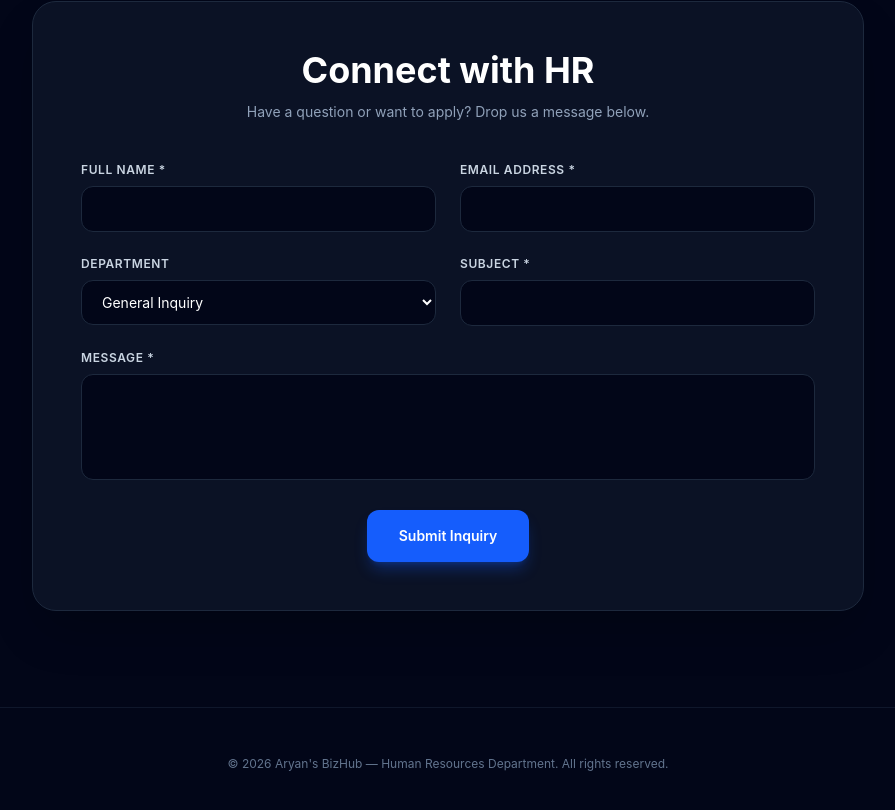
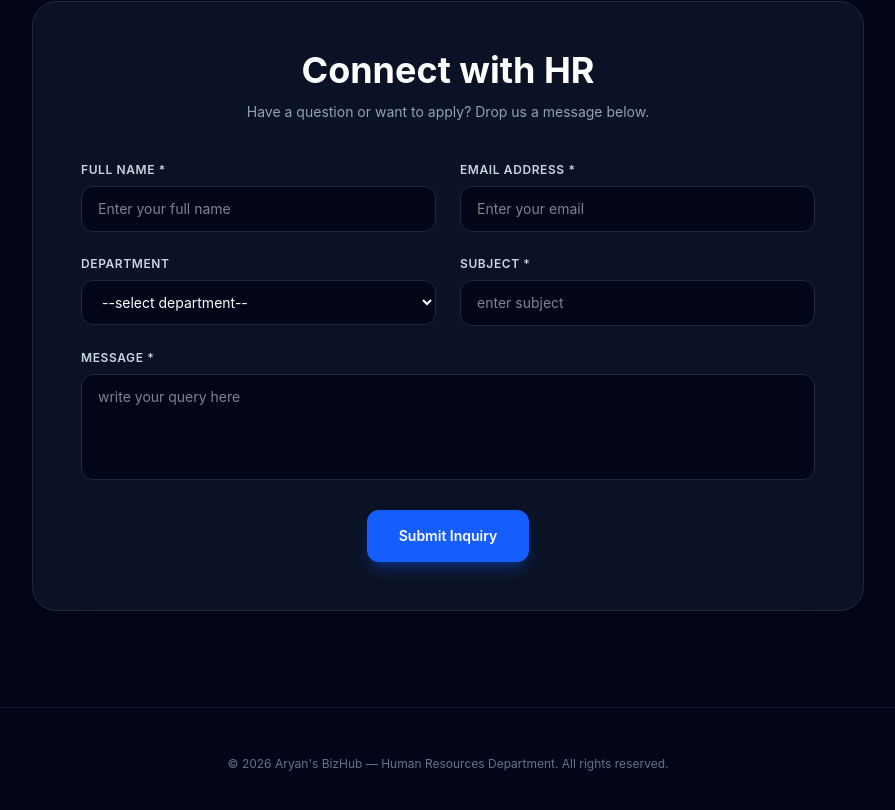
Before and after one commit to akshatjain30100-creator/HR-Dept-Aryan-s-Bizhub, a website: page index.html in a window 1280 px wide. Shown: the part 4452-5262 px from the top of the page, without its empty margins (192-1087 px from the left). Drawn offline with nearby package versions, Linux system fonts and the light colour scheme; no server answers.

Commit message:
Add placeholders to form input fields
Updated input fields and textarea to include placeholders for better user guidance.

```diff
--- a/index.html
+++ b/index.html
@@ -344,17 +344,18 @@
         <div class="grid grid-cols-1 sm:grid-cols-2 gap-6">
           <div>
             <label class="block text-xs font-semibold uppercase tracking-wider text-slate-300 mb-2">Full Name *</label>
-            <input type="text" id="fullName" required class="w-full px-4 py-3 rounded-xl bg-slate-950 border border-slate-800 text-white text-sm focus:outline-none focus:border-blue-500">
+            <input type="text" id="fullName" placeholder="Enter your full name" required class="w-full px-4 py-3 rounded-xl bg-slate-950 border border-slate-800 text-white text-sm focus:outline-none focus:border-blue-500">
           </div>
           <div>
             <label class="block text-xs font-semibold uppercase tracking-wider text-slate-300 mb-2">Email Address *</label>
-            <input type="email" id="email" required class="w-full px-4 py-3 rounded-xl bg-slate-950 border border-slate-800 text-white text-sm focus:outline-none focus:border-blue-500">
+            <input type="email" id="email" placeholder="Enter your email" required class="w-full px-4 py-3 rounded-xl bg-slate-950 border border-slate-800 text-white text-sm focus:outline-none focus:border-blue-500">
           </div>
         </div>
         <div class="grid grid-cols-1 sm:grid-cols-2 gap-6">
           <div>
             <label class="block text-xs font-semibold uppercase tracking-wider text-slate-300 mb-2">Department</label>
             <select id="department" class="w-full px-4 py-3 rounded-xl bg-slate-950 border border-slate-800 text-white text-sm focus:outline-none focus:border-blue-500">
+              <option value="select">--select department--</option>
               <option value="General Inquiry">General Inquiry</option>
               <option value="Recruitment">Recruitment & Onboarding</option>
               <option value="Technical">Technical & Web Ops</option>
@@ -362,12 +363,12 @@
           </div>
           <div>
             <label class="block text-xs font-semibold uppercase tracking-wider text-slate-300 mb-2">Subject *</label>
-            <input type="text" id="subject" required class="w-full px-4 py-3 rounded-xl bg-slate-950 border border-slate-800 text-white text-sm focus:outline-none focus:border-blue-500">
+            <input type="text" id="subject" placeholder="enter subject" required class="w-full px-4 py-3 rounded-xl bg-slate-950 border border-slate-800 text-white text-sm focus:outline-none focus:border-blue-500">
           </div>
         </div>
         <div>
           <label class="block text-xs font-semibold uppercase tracking-wider text-slate-300 mb-2">Message *</label>
-          <textarea id="message" rows="4" required class="w-full px-4 py-3 rounded-xl bg-slate-950 border border-slate-800 text-white text-sm focus:outline-none focus:border-blue-500 resize-none"></textarea>
+          <textarea id="message" rows="4" placeholder="write your query here" required class="w-full px-4 py-3 rounded-xl bg-slate-950 border border-slate-800 text-white text-sm focus:outline-none focus:border-blue-500 resize-none"></textarea>
         </div>
         <div class="text-center">
           <button type="submit" id="submitBtn" class="w-full sm:w-auto px-8 py-4 rounded-xl text-sm font-semibold text-white bg-blue-600 hover:bg-blue-500 shadow-lg shadow-blue-600/30 transition">Submit Inquiry</button>
```
